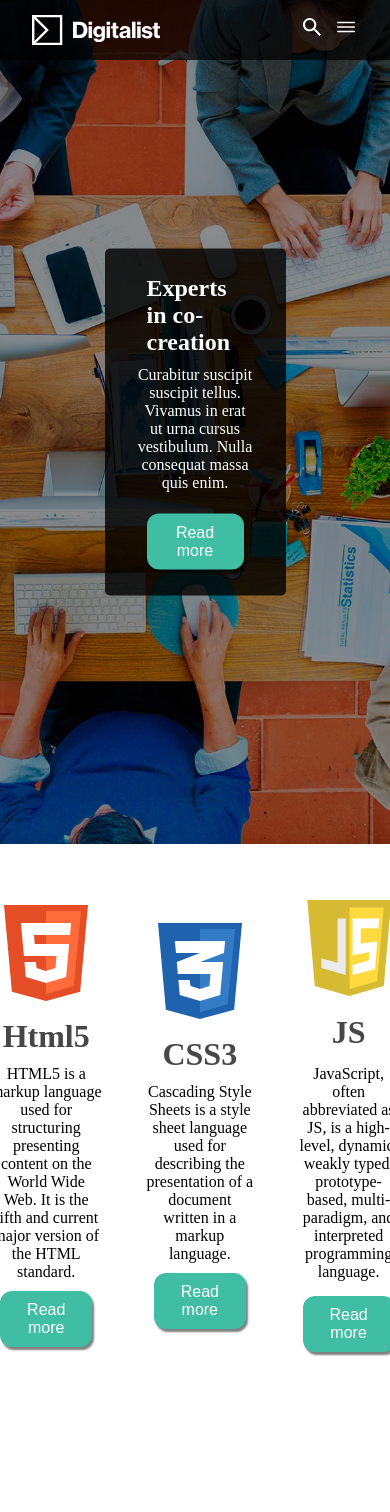
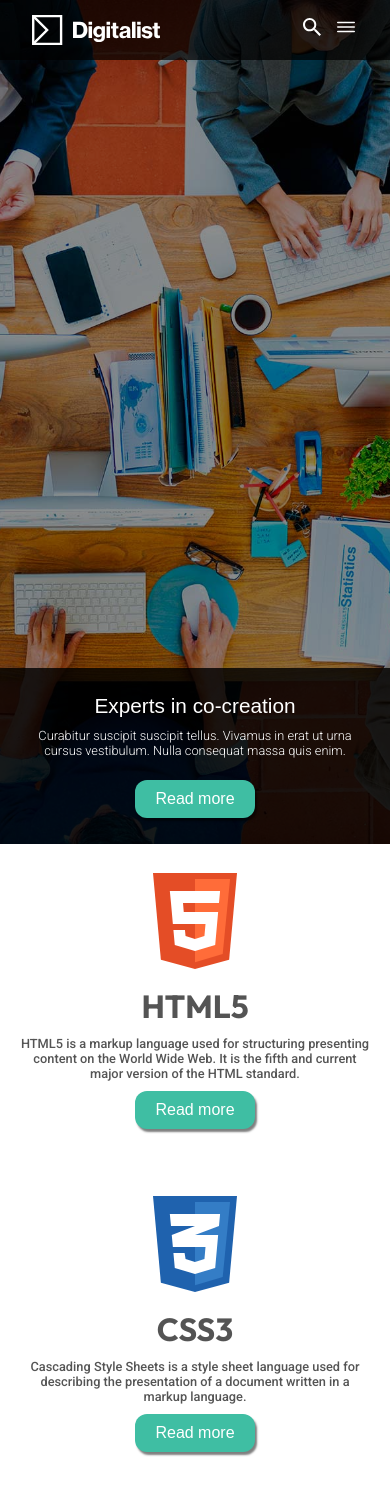
Before and after one commit to Chewbeccaz/digitalist-kodtest, a React (Vite) app in the folder client/: page / in a window 390 px wide. Shown: the top 1512 px of the page. Before the commit the page ends 1410 px from the top, so only its background shows below. Built offline with nearby package versions, Linux system fonts and the light colour scheme.

Commit message:
started working on mq

```diff
--- a/client/src/components/HeroBlock.tsx
+++ b/client/src/components/HeroBlock.tsx
@@ -10,7 +10,7 @@ export const HeroBlock = () => {
       <div className="container">
         <div className="html-box">
           <img className="hero-logo" src={htmlLogo} alt="HTML Logo" />
-          <h2>Html5</h2>
+          <h2>HTML5</h2>
           <p>
             HTML5 is a markup language used for structuring presenting content
             on the World Wide Web. It is the fifth and current major version of
--- a/client/src/index.scss
+++ b/client/src/index.scss
@@ -1,6 +1,8 @@
+@import url("https://fonts.googleapis.com/css2?family=Outfit:wght@100..900&family=Roboto:ital,wght@0,100;0,300;0,400;0,500;0,700;0,900;1,100;1,300;1,400;1,500;1,700;1,900&display=swap");
+
 $primary-color: white;
 $secondary-color: #3fbea3;
-$text-color: rgba(0, 0, 0, 0.72);
+$text-color: rgba(0, 0, 0, 0.671);
 // $gutter: 8px; //Gör variabel för spacing.
 
 // #root {
@@ -40,10 +42,20 @@ body {
 h2 {
   color: $text-color;
   font-size: 2em;
+  font-family: "Outfit", sans-serif;
 }
 
 h3 {
   color: $primary-color;
-  font-size: 1.5em;
+  font-family: "Rotobo", sans-serif;
+  font-weight: 300;
+  font-size: 1.3em;
   margin: 10px;
 }
+
+p {
+  color: $text-color;
+  font-size: 0.8em;
+  font-family: "Roboto", sans-serif;
+  font-weight: 500;
+}
--- a/client/src/styles/_header.scss
+++ b/client/src/styles/_header.scss
@@ -50,7 +50,19 @@
 }
 
 .read-more p {
-  font-size: 1em;
+  font-size: 0.8em;
+  font-weight: 300;
   margin-bottom: 12px;
   text-align: center;
+  color: white;
 }
+
+@media (max-width: 767px) {
+  .read-more {
+    top: auto;
+    bottom: 0;
+    transform: none;
+    width: 90%;
+    min-height: 10vh;
+  }
+}
--- a/client/src/styles/_heroBlock.scss
+++ b/client/src/styles/_heroBlock.scss
@@ -27,3 +27,17 @@
 h2 {
   margin: 0.3em;
 }
+
+@media (max-width: 767px) {
+  .container {
+    flex-direction: column;
+    padding: 0;
+  }
+
+  .html-box,
+  .css-box,
+  .js-box {
+    flex-direction: column;
+    margin-bottom: 12px;
+  }
+}
--- a/client/src/styles/_menu.scss
+++ b/client/src/styles/_menu.scss
@@ -5,7 +5,7 @@
   background-color: transparent;
   padding: 10px 0;
   overflow: hidden;
-  transition: max-height 0.8s ease-in-out, opacity 0.8s ease-in-out;
+  transition: opacity 0.8s ease-in-out;
 }
 
 .menu-dropdown {
@@ -32,6 +32,8 @@
       a {
         color: white;
         text-decoration: none;
+        font-family: "Roboto", sans-serif;
+        font-weight: 300;
 
         &:hover {
           text-decoration: underline;
--- a/client/src/styles/_searchbox.scss
+++ b/client/src/styles/_searchbox.scss
@@ -40,13 +40,17 @@
   border-bottom: 1px solid transparent;
   background-color: transparent;
   transition: max-height 0.8s ease-in-out, opacity 0.8s ease-in-out,
-    border-bottom 0.8s ease-in-out;
+    border-bottom 0s ease-in-out;
   color: rgba(255, 255, 255, 0.856);
   cursor: pointer;
+  font-family: "Roboto", sans-serif;
+  font-weight: 300;
 
   &::placeholder {
     color: rgba(255, 255, 255, 0.853);
     opacity: 1;
+    font-family: "Roboto", sans-serif;
+    font-weight: 300;
   }
 }
 
```
